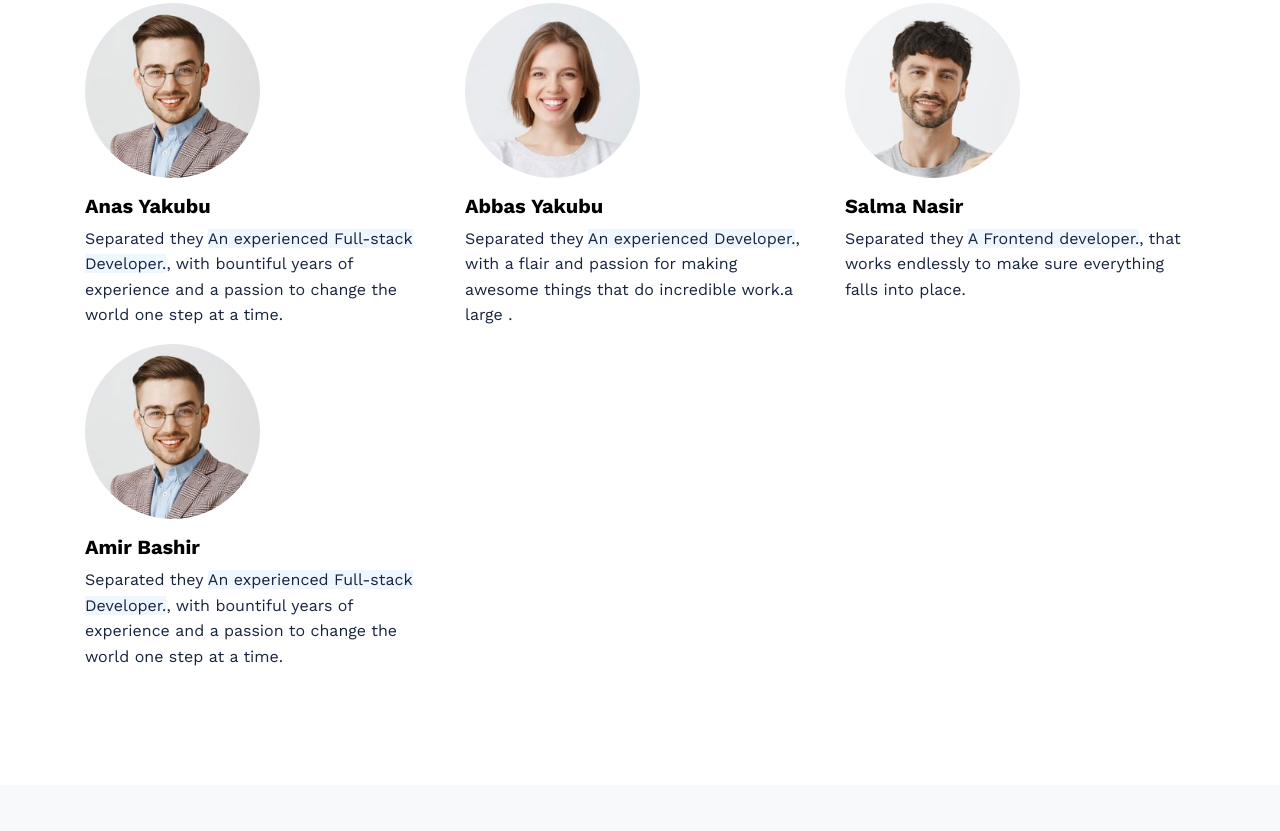
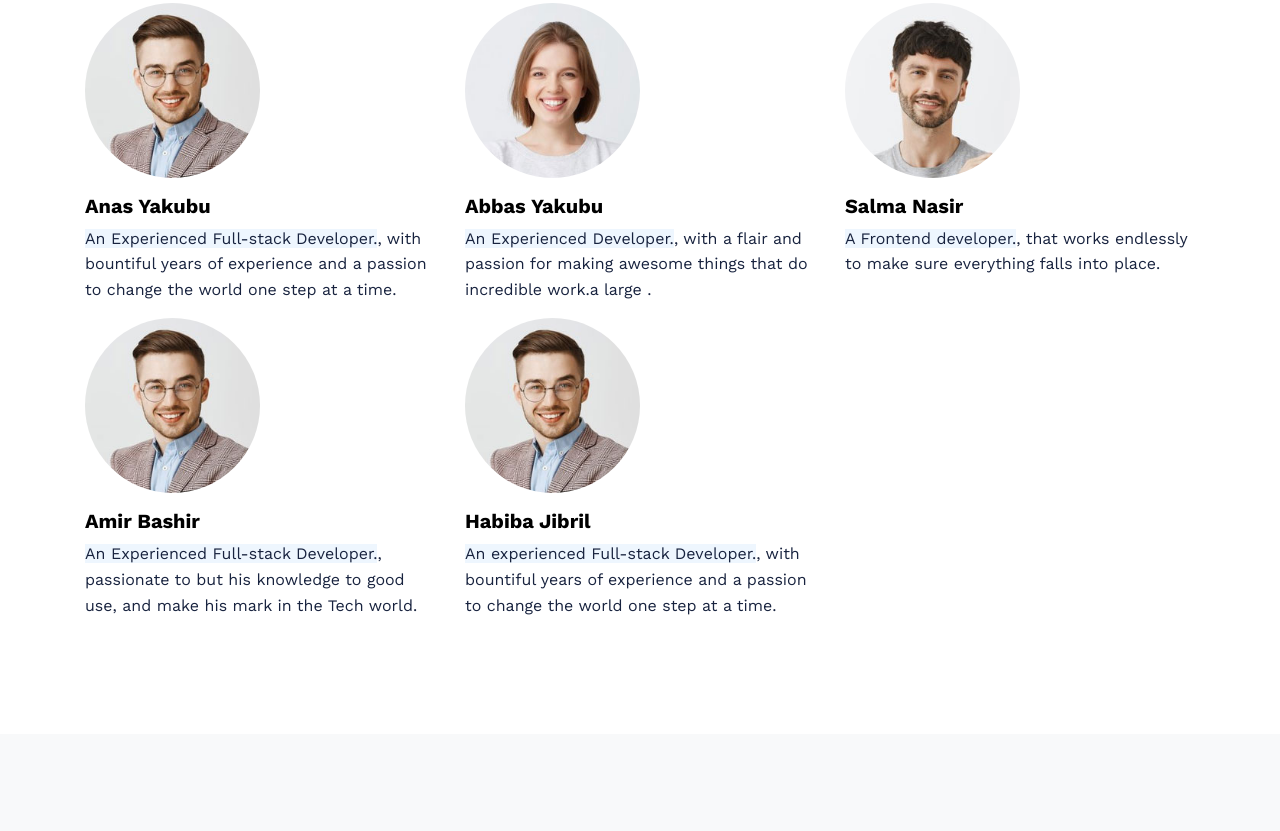
Before and after one commit to Anonymous-nerds/collaborative-study-hubs-landing, a website: page index.html in a window 1280 px wide. Shown: the part 6028-6859 px from the top of the page. Drawn offline with nearby package versions, Linux system fonts and the light colour scheme; files whose address does not match are found by name.

Commit message:
Removed technical errors made .

```diff
--- a/index.html
+++ b/index.html
@@ -587,7 +587,7 @@
                       <img src="images/person_3.jpg" alt="Image" class="img-fluid">
                     </div>
                     <div>
-                      <strong class="d-block">James Anderson</strong><span class="d-block">Facebook, Product Lead</span>
+                      <strong class="d-block">Anas Yakubu</strong><span class="d-block"> Product Lead</span>
                     </div>
 
                   </div>
@@ -644,22 +644,27 @@
         <div class="col-6 col-lg-4" data-aos="fade-up" data-aos-delayt="100">
           <img src="images/person_1.jpg" alt="Image" class="img-fluid mb-3 w-50 rounded-circle">
           <h3 class="h5 font-weight-bold">Anas Yakubu</h3>
-          <p>Separated they <span class="highlight">An experienced Full-stack Developer.</span>, with bountiful years of experience and a passion to change the world one step at a time.</p>
+          <p><span class="highlight">An Experienced Full-stack Developer.</span>, with bountiful years of experience and a passion to change the world one step at a time.</p>
         </div>
         <div class="col-6 col-lg-4" data-aos="fade-up" data-aos-delayt="200">
           <img src="images/person_2.jpg" alt="Image" class="img-fluid mb-3 w-50 rounded-circle">
           <h3 class="h5 font-weight-bold">Abbas Yakubu</h3>
-          <p>Separated they <span class="highlight">An experienced Developer.</span>, with a flair and passion for making awesome things that do incredible work.a large .</p>
+          <p><span class="highlight">An Experienced Developer.</span>, with a flair and passion for making awesome things that do incredible work.a large .</p>
         </div>
         <div class="col-6 col-lg-4" data-aos="fade-up" data-aos-delayt="300">
           <img src="images/person_3.jpg" alt="Image" class="img-fluid mb-3 w-50 rounded-circle">
           <h3 class="h5 font-weight-bold">Salma Nasir</h3>
-          <p>Separated they <span class="highlight">A Frontend developer.</span>,  that works endlessly to make sure everything falls into place.</p>
+          <p><span class="highlight">A Frontend developer.</span>,  that works endlessly to make sure everything falls into place.</p>
         </div>
         <div class="col-6 col-lg-4" data-aos="fade-up" data-aos-delayt="100">
           <img src="images/person_1.jpg" alt="Image" class="img-fluid mb-3 w-50 rounded-circle">
           <h3 class="h5 font-weight-bold">Amir Bashir</h3>
-          <p>Separated they <span class="highlight">An experienced Full-stack Developer.</span>, with bountiful years of experience and a passion to change the world one step at a time.</p>
+          <p><span class="highlight">An Experienced Full-stack Developer.</span>, passionate to but his knowledge to good use, and make his mark in the Tech world.</p>
+        </div>
+        <div class="col-6 col-lg-4" data-aos="fade-up" data-aos-delayt="100">
+          <img src="images/person_1.jpg" alt="Image" class="img-fluid mb-3 w-50 rounded-circle">
+          <h3 class="h5 font-weight-bold">Habiba Jibril</h3>
+          <p><span class="highlight">An experienced Full-stack Developer.</span>, with bountiful years of experience and a passion to change the world one step at a time.</p>
         </div>
       </div>
     </div> <!-- /.container -->
```
